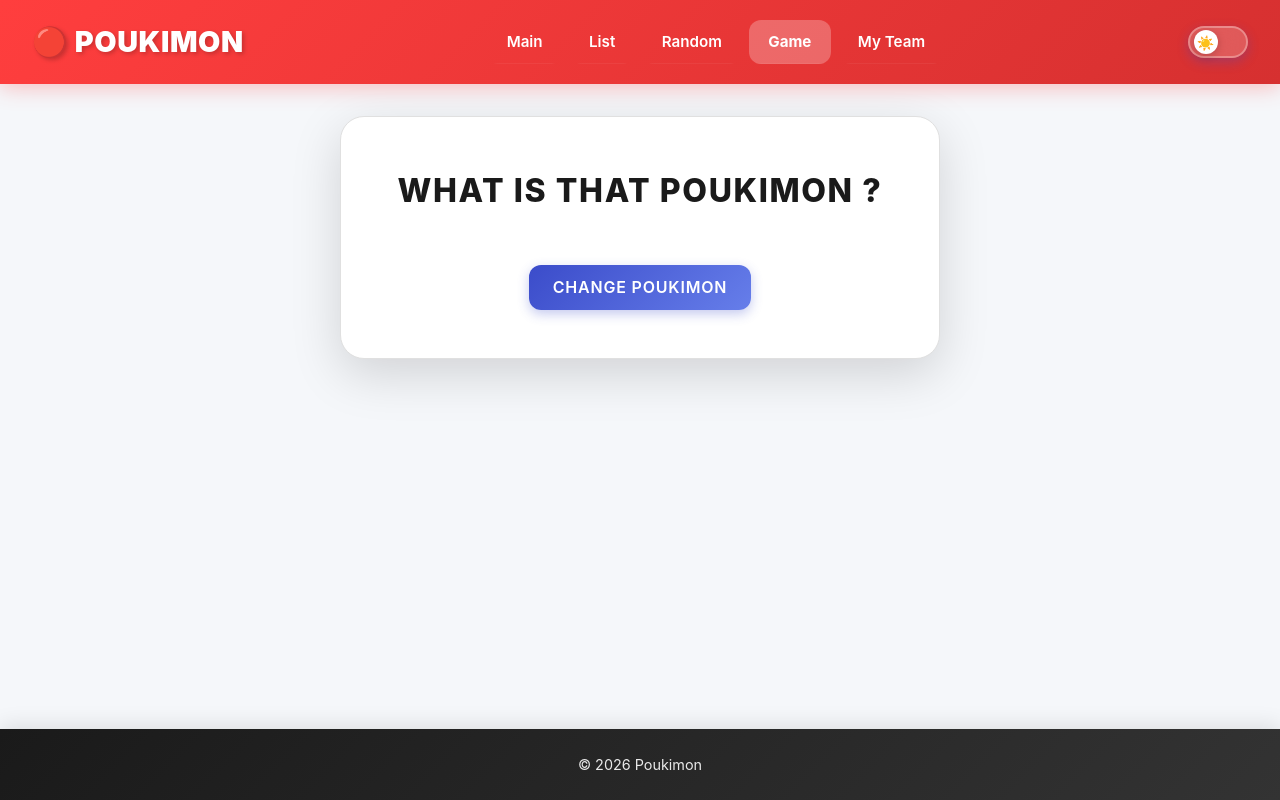
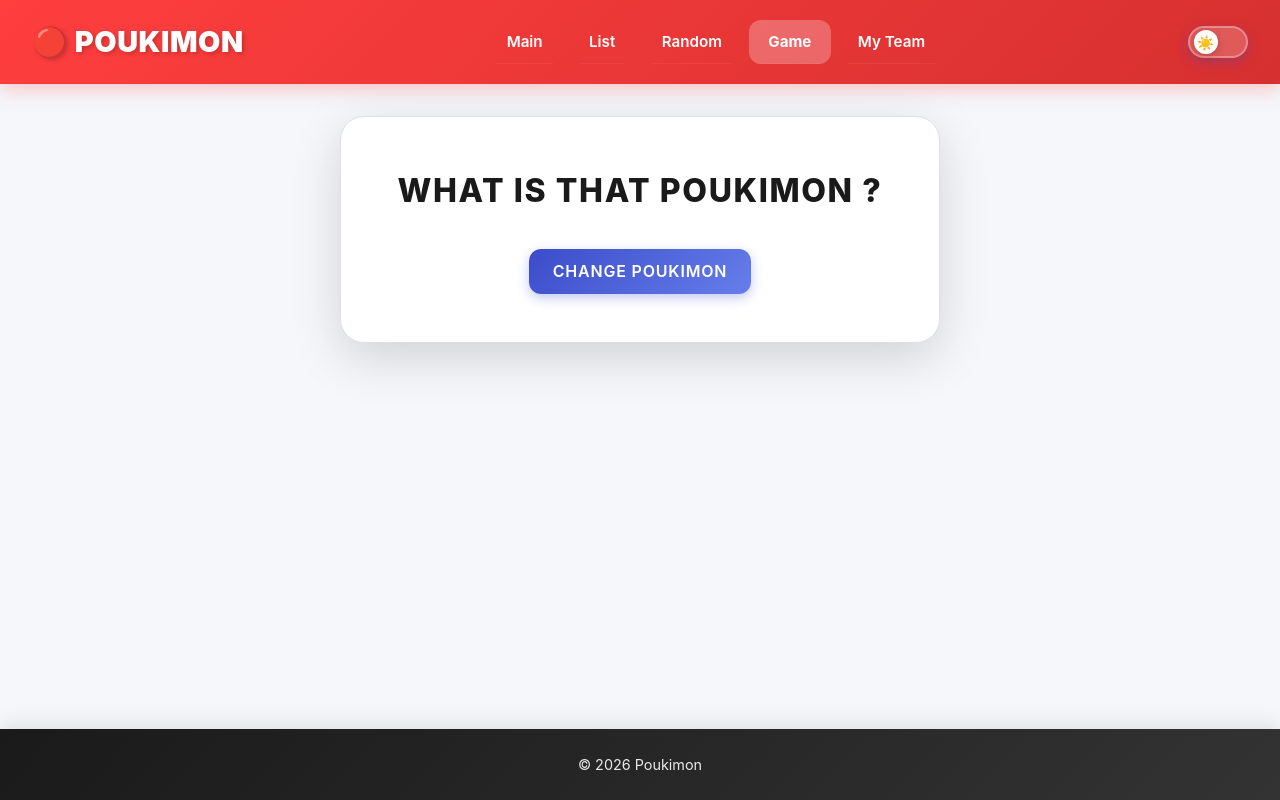
Before and after one commit to Alienduck/Poukimon, a React (Vite) app: page /guess in a window 1280 px wide. Built offline with nearby package versions, Linux system fonts and the light colour scheme; no server answers.

Commit message:
remove useless css for guesser

```diff
--- a/src/Layout.css
+++ b/src/Layout.css
@@ -526,10 +526,6 @@ input[type="text"]::placeholder {
   background: rgba(92, 107, 192, 0.2);
 }
 
-.refresh-btn {
-  margin-top: 1rem;
-}
-
 /* ========================================
    UTILITY CLASSES
    ======================================== */
```
